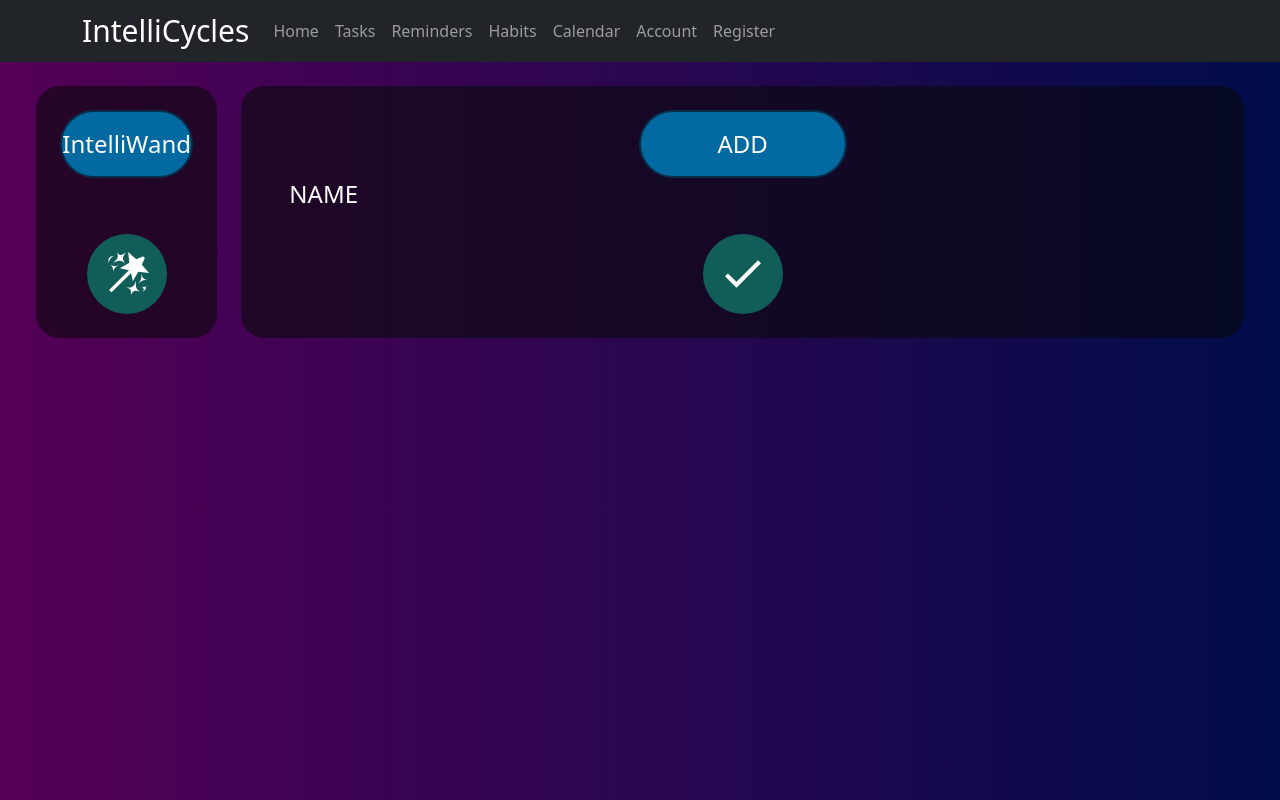
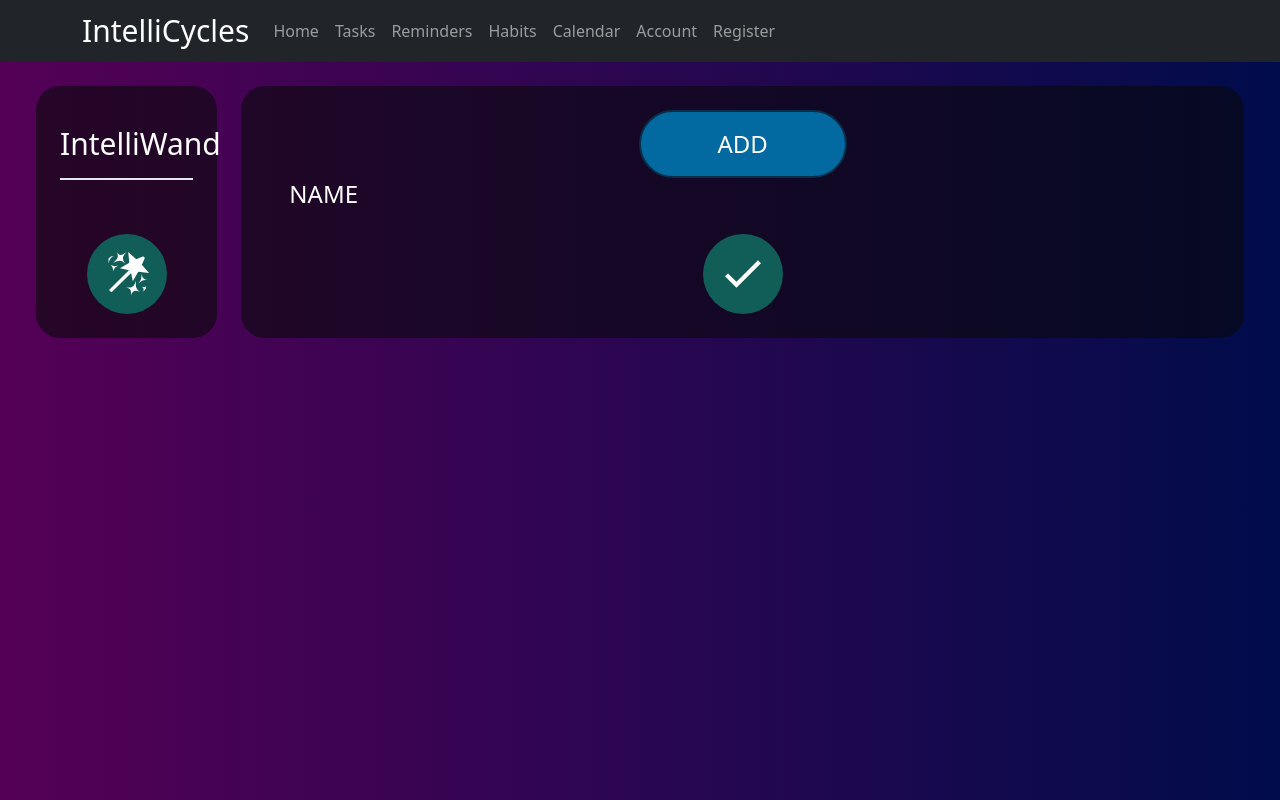
Before and after one commit to yemregumus/IntelliCycles, a React (Vite) app in the folder Frontend/: page /add in a window 1280 px wide. Built offline with nearby package versions, Linux system fonts and the light colour scheme; no server answers.

Commit message:
look of heading changed.

```diff
--- a/Frontend/src/components/IntelliWandWindow.jsx
+++ b/Frontend/src/components/IntelliWandWindow.jsx
@@ -7,7 +7,7 @@ const IntelliWandWindow = () => {
     const navigate = useNavigate();
     return (
         <Container className="text-white text-center mt-4 rounded-3xl bg-zinc-950 bg-opacity-60 p-4 h-full flex flex-col justify-between">
-            <div className="bg-sky-700 border-sky-950 border-2 rounded-full text-2xl py-3">
+            <div className="border-b-2 text-3xl py-3">
                 IntelliWand
             </div>
             <div className="flex-grow"></div>
```
